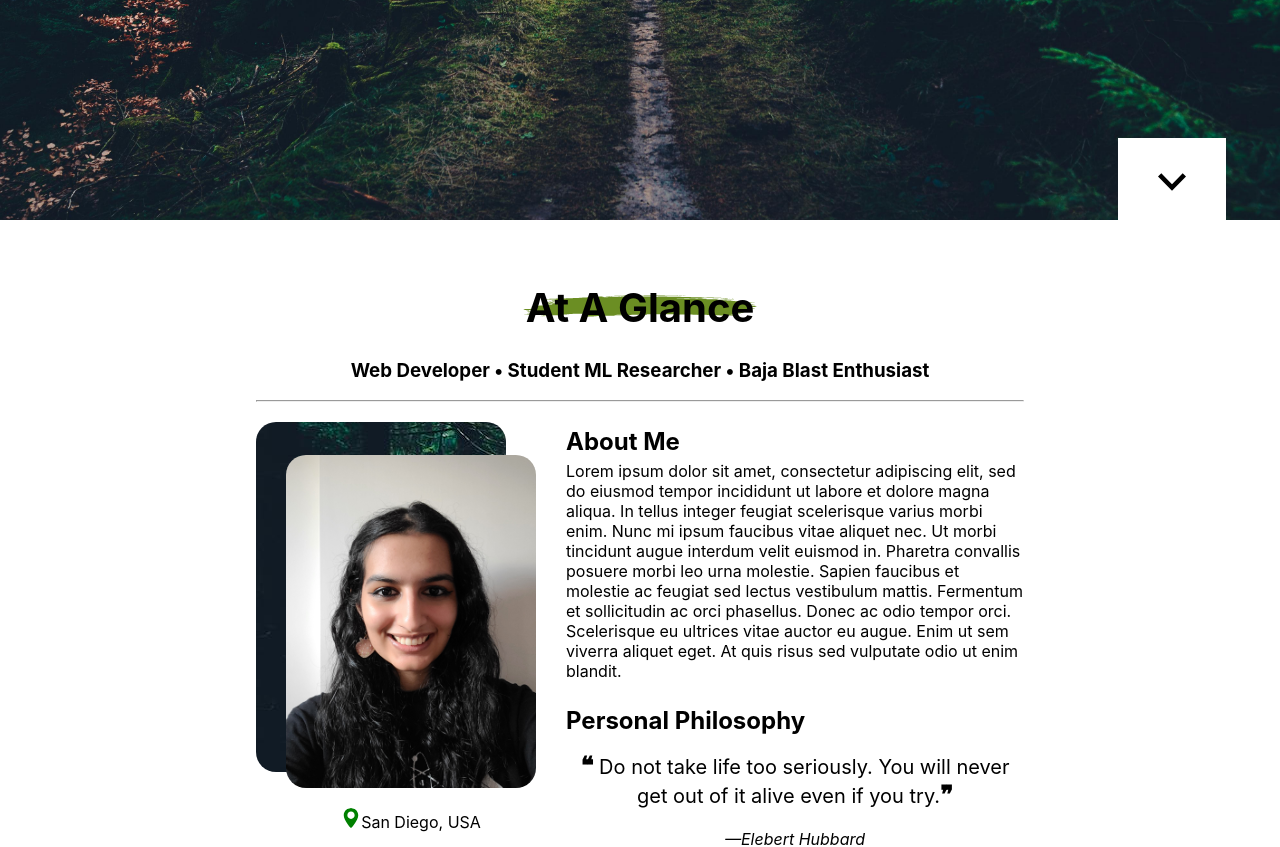
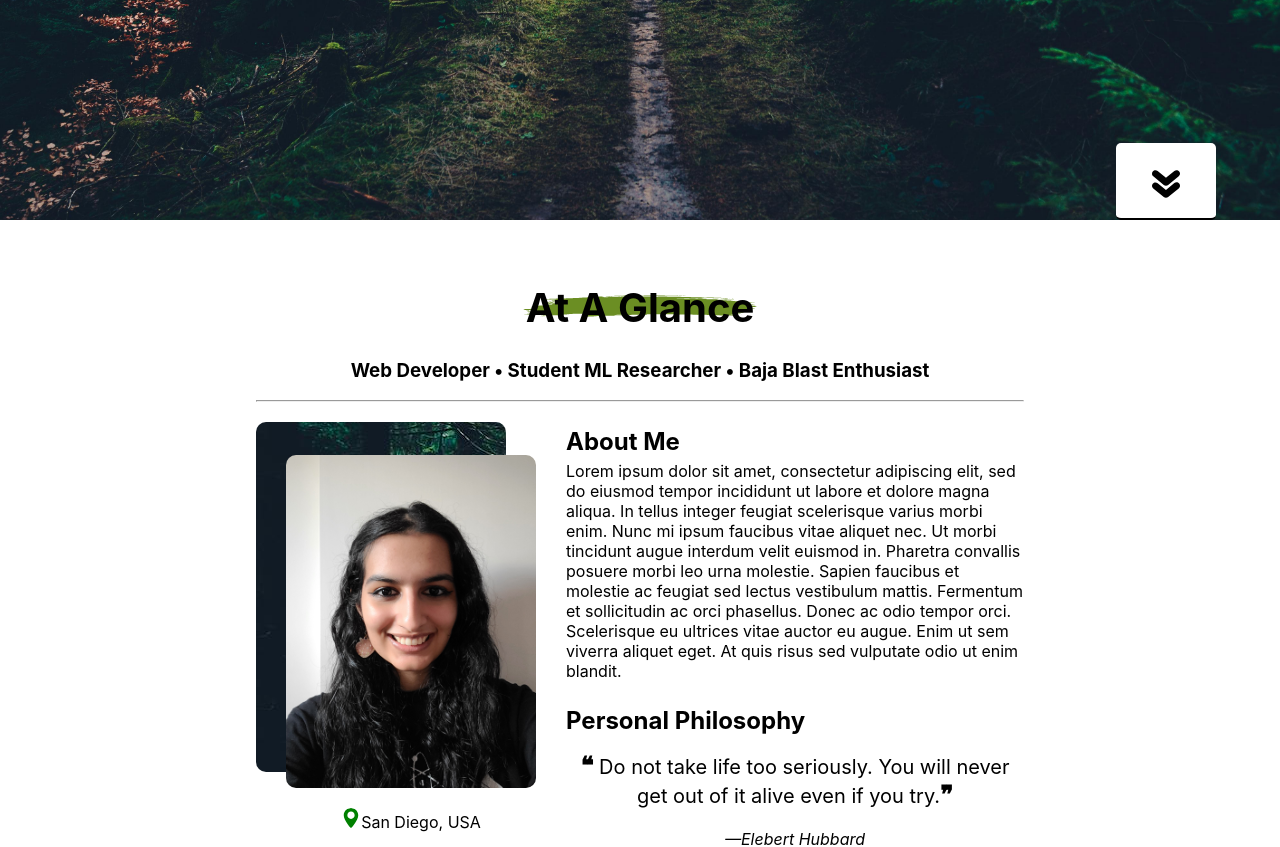
Before and after one commit to Amrit-S/personal-website, a React (Create React App) app: page / in a window 1280 px wide. Shown: the part 580-1427 px from the top of the page. Built offline with nearby package versions, Linux system fonts and the light colour scheme.

Commit message:
added section navbar + arrow animation

```diff
--- a/package.json
+++ b/package.json
@@ -8,9 +8,9 @@
     "@testing-library/user-event": "^12.1.10",
     "react": "^17.0.2",
     "react-dom": "^17.0.2",
-    "react-hover": "^3.0.0",
     "react-router-dom": "^5.3.0",
     "react-scripts": "4.0.3",
+    "react-scroll": "^1.8.4",
     "web-vitals": "^1.0.1"
   },
   "scripts": {
--- a/src/components/InteractiveSections/About.js
+++ b/src/components/InteractiveSections/About.js
@@ -6,6 +6,7 @@ import SectionTitle from "../SectionTitle";
 import PersonalHeadshot from "../../media/headshot.jpg";
 
 export default function About() {
+
     return (
         <section id="about-section">
             <SectionTitle text="At A Glance" />
--- /dev/null
+++ b/src/components/ScrollBar.js
@@ -0,0 +1,17 @@
+import React from "react";
+import { Link } from 'react-scroll';
+
+import "../css/ScrollBar.css";
+
+export default function ScrollBar() {
+
+    return (
+        <div id="scroll-bar">
+            <Link activeClass="active-section" className="scroll-entry" to="about-section" spy={true} smooth={true} duration={500} >Profile</Link>
+            <Link activeClass="active-section" className="scroll-entry" to="education-section" spy={true} smooth={true} duration={500} >Education </Link>
+            <Link activeClass="active-section" className="scroll-entry" to="work-section" spy={true} smooth={true} duration={500} >Work Experience</Link>
+            <Link activeClass="active-section" className="scroll-entry" to="projects-section" spy={true} smooth={true} duration={500} >Projects</Link>
+            <Link activeClass="active-section" className="scroll-entry" to="contact-section" spy={true} smooth={true} duration={500} >Contact</Link>
+        </div>
+    );
+}
--- a/src/css/InteractiveResume.css
+++ b/src/css/InteractiveResume.css
@@ -20,12 +20,35 @@
 
 #title-section #title-arrow{
     position: absolute;
-    bottom: -7%;
-    right: 0%;
+    bottom: 0%;
+    right: 5%;
+    background-color: white;
+    width: 100px;
+    height: 75px;
+    border-radius: 5px;
+    border-bottom: 2px solid black;
+}
+
+#title-section #title-arrow:hover{
+    cursor: pointer;
+}
+
+#title-arrow img {
+    position: absolute;
+    bottom: 50%;
+    left: 50%;
     transform: translate(-50%, -50%);
-    background-color: white;
-    padding: 30px 40px;
+    animation: MoveUpDown 1s linear infinite;
 }
+
+@keyframes MoveUpDown {
+    0%, 100% {
+      bottom: 0px;
+    }
+    50% {
+      bottom: 10px;
+    }
+  }
 
 
 /* General Content Rules */
@@ -49,6 +72,7 @@
 
 /* Section Layout  */
 .row{
+    /* position: relative; */
     display: flex;
 }
 
@@ -80,11 +104,11 @@
     height: 350px;
     background: url("../media/forest-bg.jpeg");
     background-position: left;
-    border-radius: 20px;
+    border-radius: 10px;
 }
 
 #about-section img {
-    border-radius: 20px;
+    border-radius: 10px;
 }
 
 /* Education Section */
--- /dev/null
+++ b/src/css/ScrollBar.css
@@ -0,0 +1,45 @@
+#scroll-bar{
+    visibility: hidden;
+    position: fixed;
+
+    z-index: 9999;
+
+    width: 100px;
+    height: 400px;
+    background-color: black;
+    border-radius: 5px;
+
+    top: 100px;
+    right: 5%;
+
+    display: flex;
+    flex-direction: column;
+
+}
+
+#scroll-bar.visible {
+    visibility: visible;
+}
+
+.scroll-entry{
+
+    color: white;
+    font-size: 16px;
+
+    flex: 1;
+    text-align: center;
+
+    display: flex;
+    justify-content: center;
+    align-items: center;
+}
+
+.scroll-entry:hover{
+    cursor: pointer;
+    color: rgb(189, 189, 189);
+}
+
+.active-section {
+    background-color: #6B8E23;
+    color: white !important;
+}
--- a/src/pages/InteractiveResume.js
+++ b/src/pages/InteractiveResume.js
@@ -1,7 +1,10 @@
  import React from "react";
  import "../css/InteractiveResume.css";
 
+ import DoubleArrow from "../media/double-arrow.svg";
+
  import NavBar from "../components/NavBar";
+ import ScrollBar from "../components/ScrollBar";
  import SectionLayout from "../components/SectionLayout";
  import About from "../components/InteractiveSections/About";
  import Education from "../components/InteractiveSections/Education";
@@ -10,6 +13,36 @@
  import Contact from "../components/InteractiveSections/Contact";
 
  export default function InteractiveResume() {
+
+    const navBarRef = React.useRef();
+
+    const scrollBarCallback = (isInScope) =>{
+        let scrollBarNode = document.getElementById('scroll-bar');
+
+        if(isInScope) scrollBarNode.classList.add('visible')
+        else scrollBarNode.classList.remove('visible');
+    }
+
+    const checkNavBarRefOffset = () => {
+        const { offsetTop } = navBarRef.current;
+
+        if(offsetTop >= window.scrollY) scrollBarCallback(false);
+        else scrollBarCallback(true);
+    }
+
+    const handleArrowClick = () =>{
+        const { offsetTop } = navBarRef.current;
+        window.scrollTo({
+            top: offsetTop,
+            behavior: 'smooth'
+          });
+    }
+
+    React.useEffect(() => {
+        window.addEventListener("scroll", checkNavBarRefOffset);
+      }, []);
+
+
      return (
          <div>
              <NavBar/>
@@ -21,14 +54,16 @@
                     <h2 style={{fontSize: "30px"}}> Interactive Resume </h2>
                  </section>
 
-                 <section id="title-arrow">
-                    <svg xmlns="http://www.w3.org/2000/svg" width="28" height="28" viewBox="0 0 24 24"><path d="M0 7.33l2.829-2.83 9.175 9.339 9.167-9.339 2.829 2.83-11.996 12.17z"/></svg>
+                 <section id="title-arrow" ref={navBarRef} onClick={handleArrowClick}>
+                     <img src={DoubleArrow} width="28" height="28"/>
                  </section>
              </section>
 
+             <ScrollBar/>
+
              <div id="content-body">
-                 <SectionLayout>
-                     <About/>
+                 <SectionLayout injectScrollBar={true}>
+                     <About scrollBarCallback={scrollBarCallback}/>
                  </SectionLayout>
                  <SectionLayout bgColor="#d3d3d3">
                      <Education/>
```
Also changed, not shown: src/components/SectionLayout.js (+5 -2 lines), src/media/double-arrow.svg (added), 1 other file (tests, documents, lock files or other folders).
